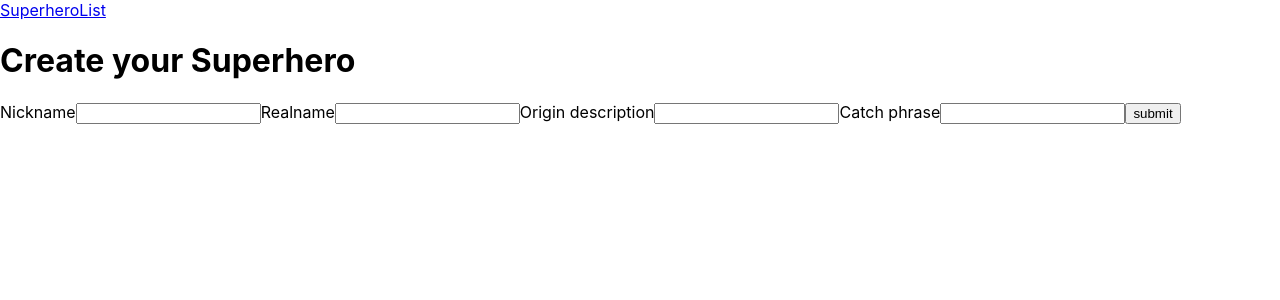
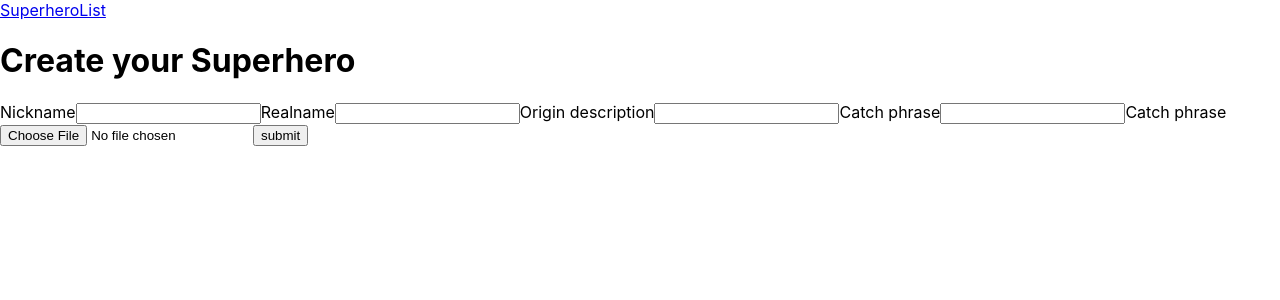
Before and after one commit to 19thanks96/super-heroes, a React (Create React App) app in the folder frontend/: page /createhero in a window 1280 px wide. Shown: the top 300 px of the page. Built offline with nearby package versions, Linux system fonts and the light colour scheme; no server answers.

Commit message:
add file input for create superheroes

```diff
--- a/frontend/src/components/CreateSuperHero.tsx
+++ b/frontend/src/components/CreateSuperHero.tsx
@@ -1,11 +1,14 @@
 import React, { useState } from 'react'
 import { createHero } from '../api'
+import { SuperHero } from '../types'
 
 export const CreateSuperHero: React.FC = () => {
     const [nickname, setNickname] = useState<string>('')
     const [real_name, setReal_name] = useState<string>('')
     const [origin_description, setOrigin_description] = useState<string>('')
     const [catch_phrase, setCatch_phrase] = useState<string>('')
+    const [images, setImages] = useState<SuperHero['images']>(null)
+
 
     async function handleSubmit(event: React.FormEvent<HTMLFormElement>) {
         event.preventDefault()
@@ -15,6 +18,7 @@ export const CreateSuperHero: React.FC = () => {
                 real_name,
                 origin_description,
                 catch_phrase,
+                images
             })
         } catch (error) {
             console.log(console.error(error))
@@ -68,6 +72,16 @@ export const CreateSuperHero: React.FC = () => {
                         setCatch_phrase(event?.target.value)
                     }}
                 />
+
+                <label htmlFor="img">Catch phrase</label>
+                <input
+                    name="images"
+                    id="images"
+                    type="file"
+                    onChange={(event: React.ChangeEvent<HTMLInputElement>) => {
+                        setImages(event.currentTarget.files)
+                    }}
+                />
                 <input type="submit" value="submit" />
             </form>
         </>
--- a/frontend/src/types.ts
+++ b/frontend/src/types.ts
@@ -3,7 +3,8 @@ export type SuperHero = {
     nickname: string
     real_name: string
     origin_description: string
-    catch_phrase: string
+    catch_phrase: string,
+    images: FileList | null
 }
 
 export type SuperHeroArray = Array<SuperHero>
```
